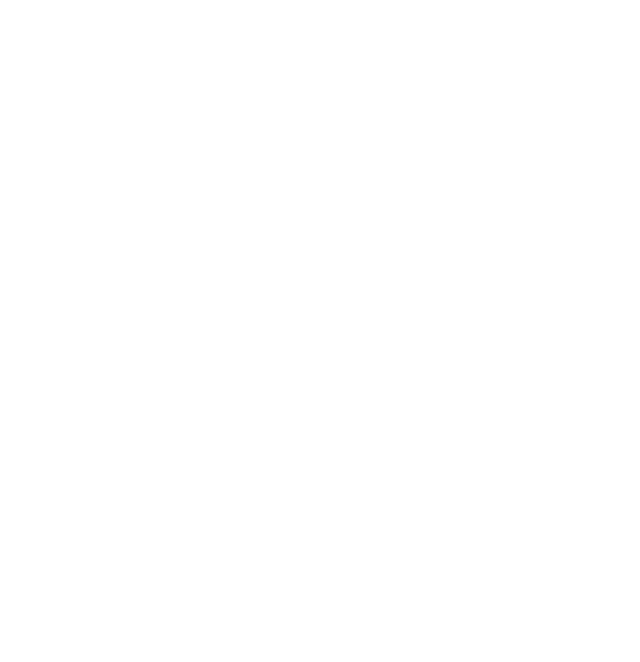
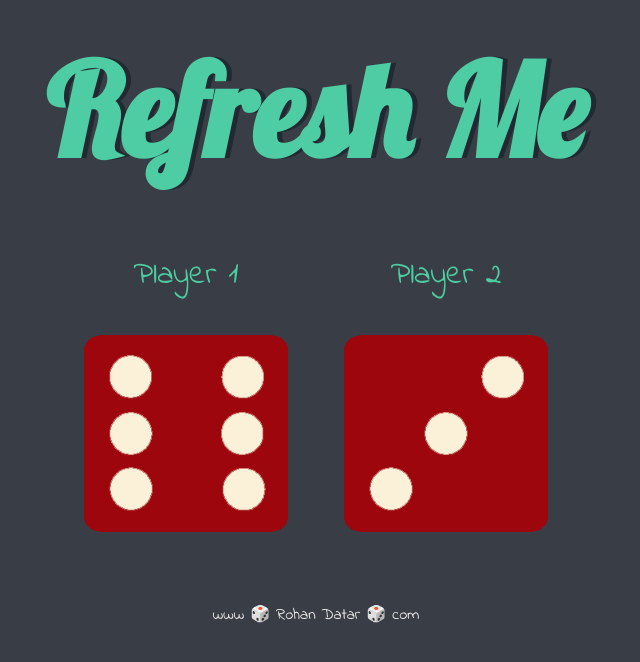
Before and after one commit to rohandatr/Dice-Game, a plain HTML site: page index.html in a window 1280 px wide. Shown: the whole page, without its empty margins (324-964 px from the left). Drawn offline with Linux system fonts and the light colour scheme.

Commit message:
script.js

```diff
--- a/index.html
+++ b/index.html
@@ -1,11 +1,33 @@
 <!DOCTYPE html>
-<html lang="en">
-<head>
-    <meta charset="UTF-8">
-    <meta name="viewport" content="width=device-width, initial-scale=1.0">
-    <title>Document</title>
-</head>
-<body>
+<html lang="en" dir="ltr">
+  <head>
+    <meta charset="utf-8">
+    <title>Dicee</title>
+    <link rel="stylesheet" href="styles.css">
+    <link href="https://fonts.googleapis.com/css?family=Indie+Flower|Lobster" rel="stylesheet">
 
-</body>
+  </head>
+  <body>
+
+    <div class="container">
+      <h1>Refresh Me</h1>
+
+      <div class="dice">
+        <p>Player 1</p>
+        <img class="img1" src="images/dice6.png">
+      </div>
+
+      <div class="dice">
+        <p>Player 2</p>
+        <img class="img2" src="images/dice3.png">
+      </div>
+
+    </div>
+
+    <script src ="script.js"></script>
+  </body>
+
+  <footer>
+    www 🎲 Rohan Datar 🎲 com
+  </footer>
 </html>
--- /dev/null
+++ b/script.js
@@ -0,0 +1,2 @@
+
+var randomNumber1 = (Math.random() * 6);
--- /dev/null
+++ b/styles.css
@@ -0,0 +1,41 @@
+.container {
+  width: 70%;
+  margin: auto;
+  text-align: center;
+}
+
+.dice {
+  text-align: center;
+  display: inline-block;
+
+}
+
+body {
+  background-color: #393E46;
+}
+
+h1 {
+  margin: 30px;
+  font-family: 'Lobster', cursive;
+  text-shadow: 5px 0 #232931;
+  font-size: 8rem;
+  color: #4ECCA3;
+}
+
+p {
+  font-size: 2rem;
+  color: #4ECCA3;
+  font-family: 'Indie Flower', cursive;
+}
+
+img {
+  width: 80%;
+}
+
+footer {
+  margin-top: 5%;
+  color: #EEEEEE;
+  text-align: center;
+  font-family: 'Indie Flower', cursive;
+
+}
```
Also changed, not shown: images/dice1.png (added), images/dice2.png (added), images/dice3.png (added), images/dice4.png (added), images/dice5.png (added), images/dice6.png (added), 1 other file.
